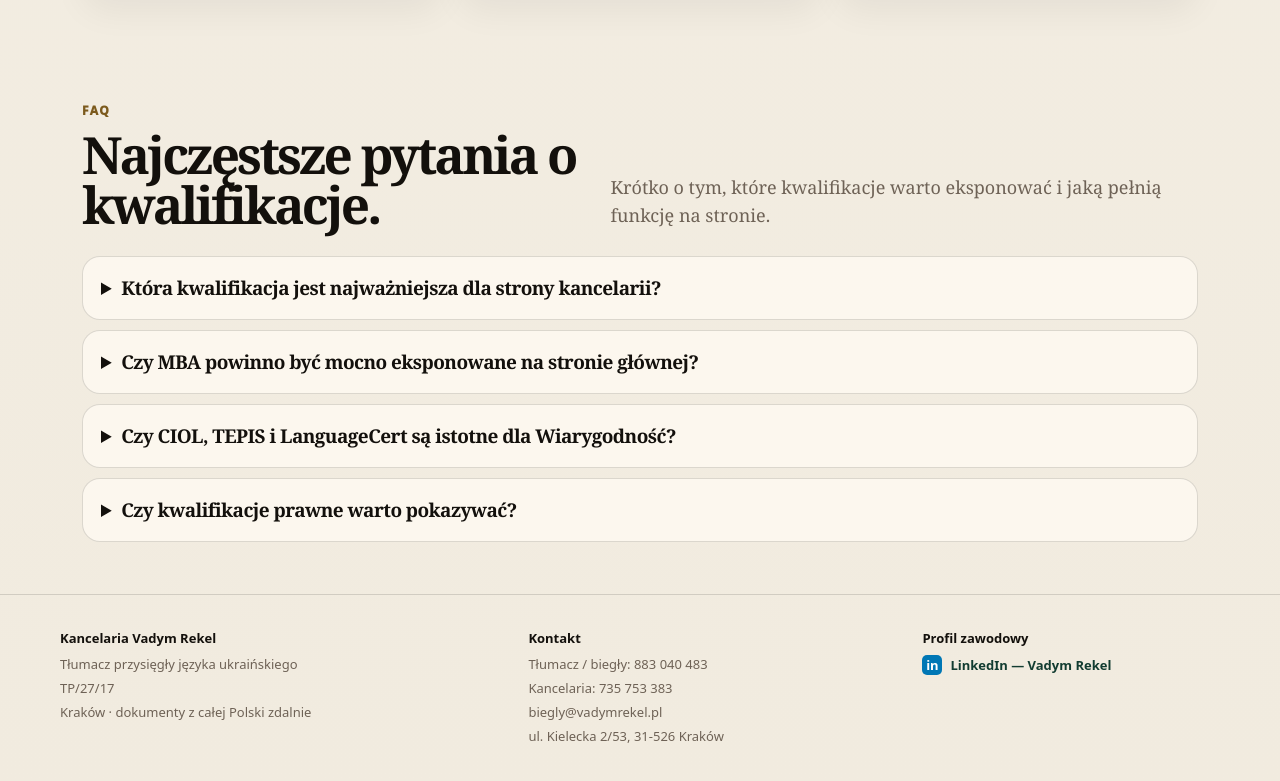
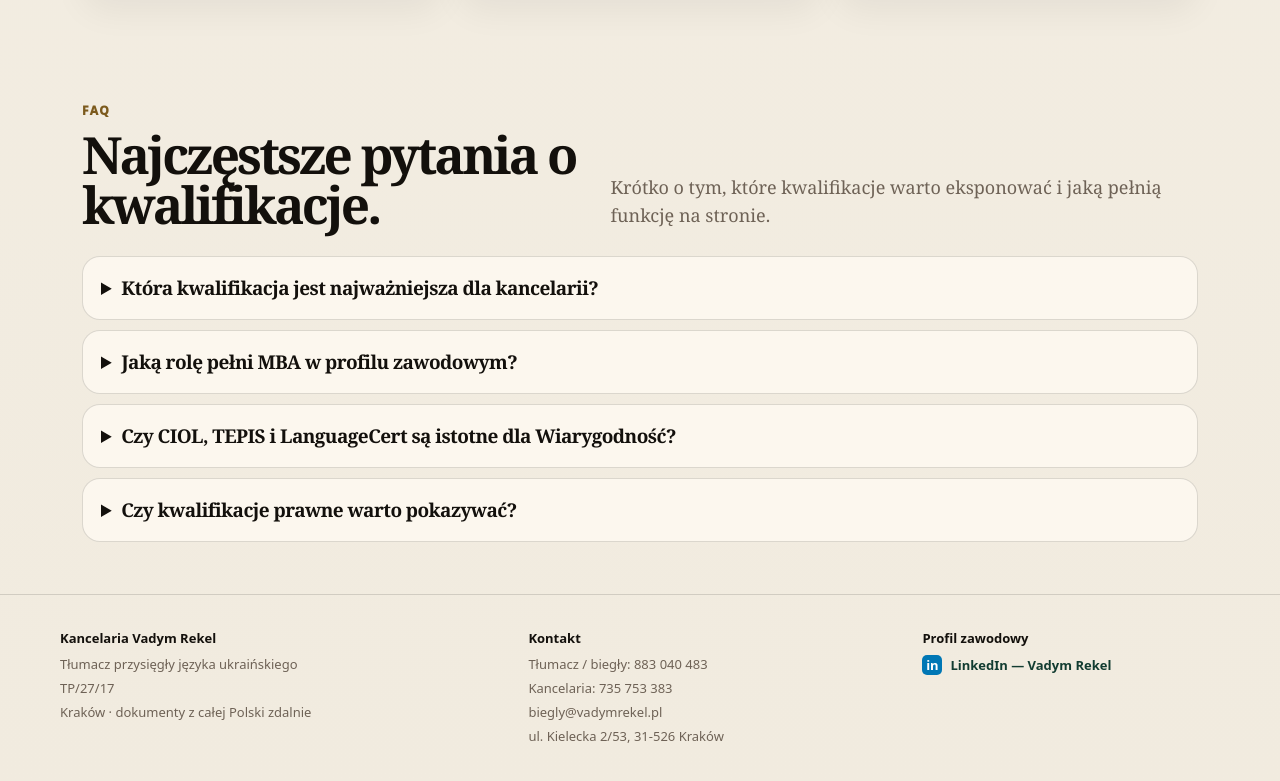
Before and after one commit to tzdh4c2pyw-tech/vadym-rekel-tlumacz, a Next.js app: page /kwalifikacje in a window 1280 px wide. Shown: the part 5645-6426 px from the top of the page. Built offline with nearby package versions, Linux system fonts and the light colour scheme.

Commit message:
Polish public copy and remove internal SEO wording

```diff
--- a/app/kwalifikacje/page.tsx
+++ b/app/kwalifikacje/page.tsx
@@ -176,12 +176,12 @@ const certificateLinks = [
 
 const faqItems = [
   {
-    question: "Która kwalifikacja jest najważniejsza dla strony kancelarii?",
+    question: "Która kwalifikacja jest najważniejsza dla kancelarii?",
     answer:
       "Najważniejsza jest kwalifikacja tłumacza przysięgłego języka ukraińskiego i numer wpisu TP/27/17. Pozostałe kwalifikacje wzmacniają profil specjalistyczny, ale nie powinny dominować nad podstawowym statusem zawodowym."
   },
   {
-    question: "Czy MBA powinno być mocno eksponowane na stronie głównej?",
+    question: "Jaką rolę pełni MBA w profilu zawodowym?",
     answer:
       "Nie. MBA warto pokazać na stronie kwalifikacji jako element profilu zarządczego i organizacyjnego kancelarii, natomiast na stronie głównej powinny dominować: tłumacz przysięgły języka ukraińskiego, TP/27/17, sąd, Policja i prokuratura."
   },
```
